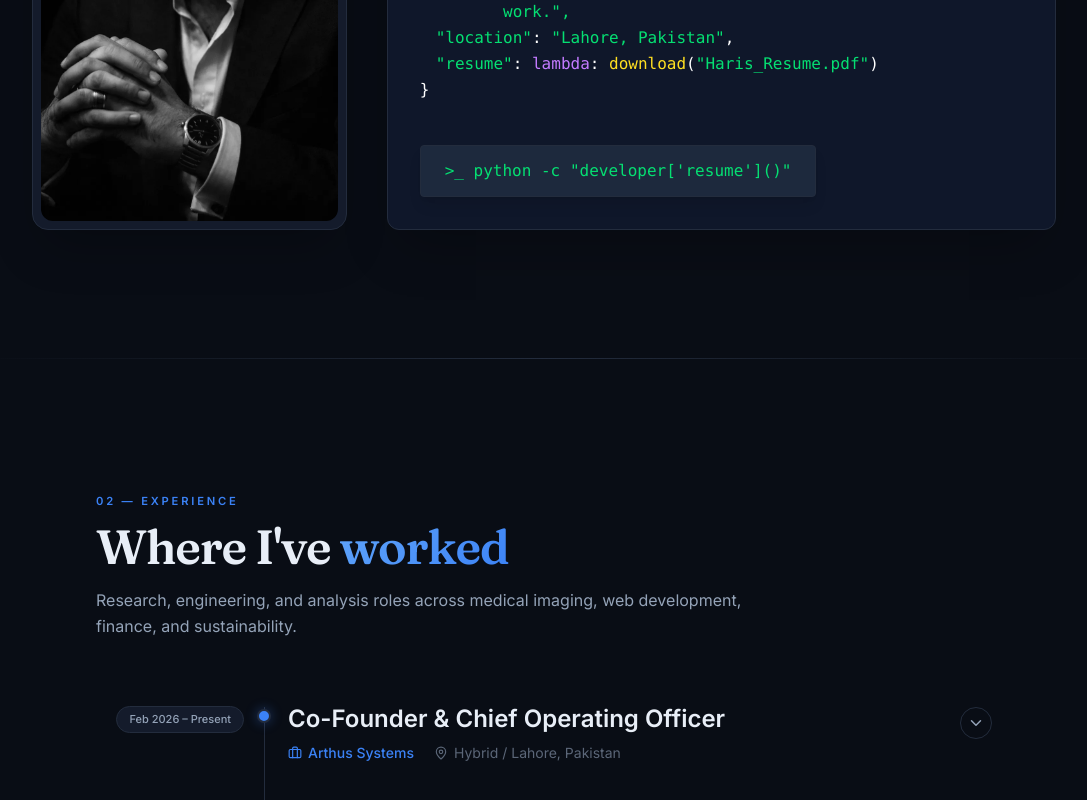
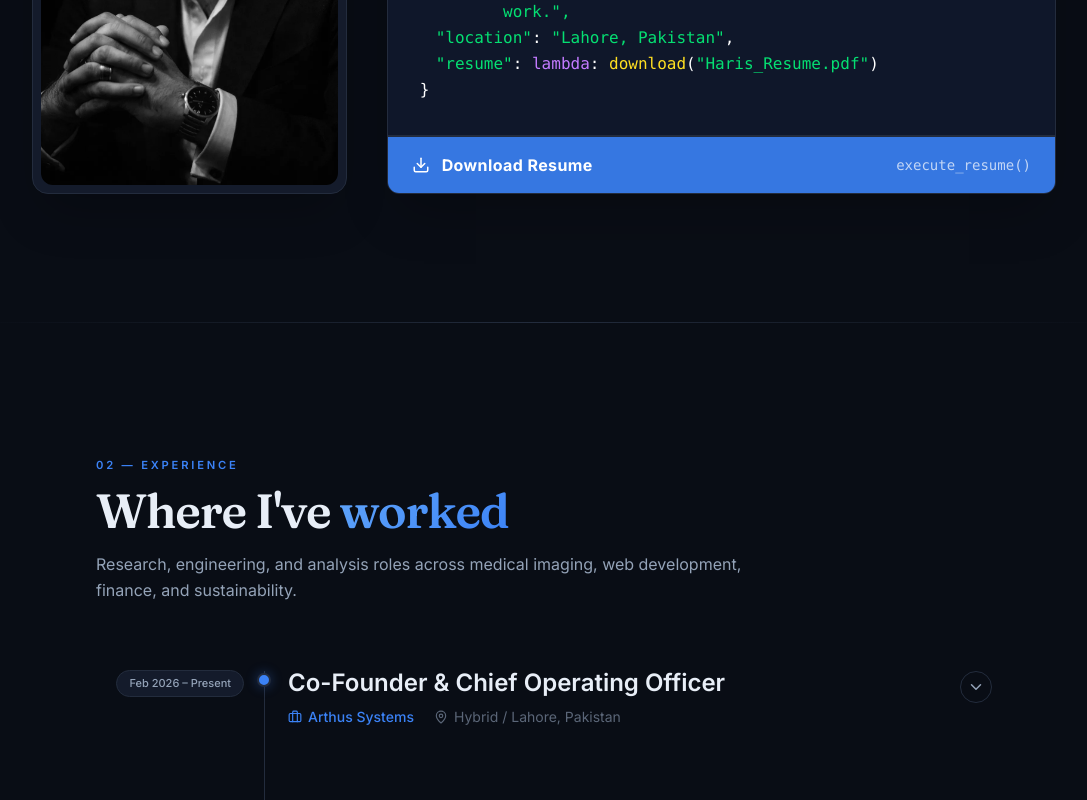
Before and after one commit to HarisTahir2003/portfolio, a Next.js app: page / in a window 1280 px wide. Shown: the part 1360-2160 px from the top of the page, without its empty margins (96-1183 px from the left). Built offline with nearby package versions, Linux system fonts and the light colour scheme.

Commit message:
style: fix project card layout, height and cursor glow

```diff
--- a/src/components/CursorGlow.tsx
+++ b/src/components/CursorGlow.tsx
@@ -50,7 +50,7 @@ export default function CursorGlow() {
       className="pointer-events-none fixed inset-0 z-[60] transition-opacity duration-500"
       style={{
         background:
-          "radial-gradient(600px circle at var(--mx, 50%) var(--my, 50%), rgba(59,130,246,0.10), transparent 70%)",
+          "radial-gradient(400px circle at var(--mx, 50%) var(--my, 50%), rgba(59,130,246,0.10), transparent 70%)",
       }}
     />
   );
--- a/src/components/ProjectCard.tsx
+++ b/src/components/ProjectCard.tsx
@@ -25,7 +25,7 @@ export default function ProjectCard({
       animate={{ opacity: 1, scale: 1 }}
       exit={{ opacity: 0, scale: 0.97 }}
       transition={{ duration: 0.3 }}
-      className="group relative flex h-[320px] overflow-hidden cursor-pointer flex-col rounded-2xl border border-border bg-bg-card p-6 text-left transition-all duration-300 hover:border-accent hover:shadow-[0_0_0_1px_var(--accent-ring),0_20px_40px_-20px_rgba(0,0,0,0.6)]"
+      className="group relative flex h-[270px] overflow-hidden cursor-pointer flex-col rounded-2xl border border-border bg-bg-card p-6 text-left transition-all duration-300 hover:border-accent hover:shadow-[0_0_0_1px_var(--accent-ring),0_20px_40px_-20px_rgba(0,0,0,0.6)]"
     >
       <div className="flex h-full flex-col">
         <div className="mb-3 flex items-start justify-between gap-4">
@@ -48,17 +48,19 @@ export default function ProjectCard({
           {project.description}
         </p>
 
-        <div className="mt-5 flex flex-wrap gap-2">
+        <div className="mt-5 flex items-center gap-2">
+          <div className="flex min-w-0 flex-1 items-center gap-2 overflow-hidden">
             {project.tags.slice(0, 3).map((tag) => (
               <span
                 key={tag}
-              className="rounded-full border border-border px-2.5 py-0.5 text-xs font-medium text-ink-muted"
+                className="shrink-0 rounded-full border border-border px-2.5 py-0.5 text-xs font-medium text-ink-muted"
               >
                 {tag}
               </span>
             ))}
+          </div>
           {project.tags.length > 3 && (
-            <span className="px-1 py-0.5 text-xs text-ink-faint">
+            <span className="shrink-0 px-1 py-0.5 text-xs text-ink-faint">
               +{project.tags.length - 3}
             </span>
           )}
--- a/src/components/sections/About.tsx
+++ b/src/components/sections/About.tsx
@@ -73,14 +73,19 @@ export default function About() {
                 <p className="ml-4"><span className="text-green-400">&quot;location&quot;</span>: <span className="text-green-400">&quot;{profile.location}&quot;</span>,</p>
                 <p className="ml-4"><span className="text-green-400">&quot;resume&quot;</span>: <span className="text-purple-400">lambda</span>: <span className="text-yellow-300">download</span>(<span className="text-green-400">&quot;Haris_Resume.pdf&quot;</span>)</p>
                 <p>{"}"}</p>
-                <br />
-                <button
-                  onClick={() => setCvOpen(true)}
-                  className="mt-4 rounded border border-green-500/30 bg-slate-800 px-6 py-3 text-green-400 shadow-lg transition hover:bg-slate-700"
-                >
-                  &gt;_ python -c &quot;developer[&apos;resume&apos;]()&quot;
-                </button>
               </div>
+
+              {/* Status Bar */}
+              <button
+                onClick={() => setCvOpen(true)}
+                className="group flex w-full items-center justify-between border-t-2 border-accent bg-accent/90 px-6 py-4 font-sans transition-colors hover:bg-accent"
+              >
+                <span className="flex items-center gap-3 font-bold tracking-wide text-white">
+                  <Download size={18} />
+                  Download Resume
+                </span>
+                <span className="font-mono text-sm text-white/70 transition group-hover:text-white">execute_resume()</span>
+              </button>
             </div>
             </Reveal>
           </div>
```
Lines whose indentation alone changed are shown as unchanged.
